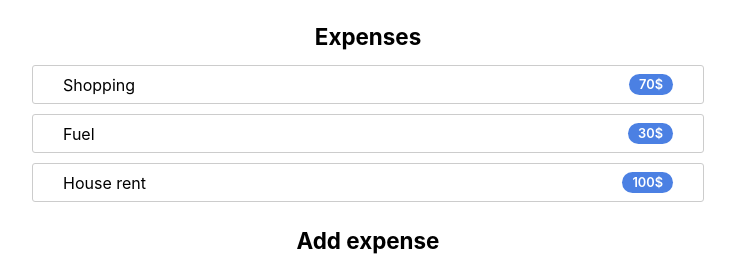
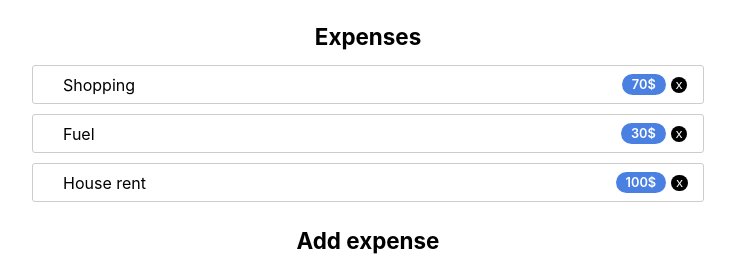
Before and after one commit to TARGEToff/budget-app, a Next.js app: page / in a window 1280 px wide. Shown: the part 130-386 px from the top of the page, without its empty margins (272-1007 px from the left). Built offline with nearby package versions, Linux system fonts and the light colour scheme.

Commit message:
feat: added remove expense button

```diff
--- a/components/molecules/Expense/Expense.js
+++ b/components/molecules/Expense/Expense.js
@@ -7,6 +7,7 @@ const Expense = ({ title, cost }) => (
         <div className={styles.cost}>
             <Paragraph >{cost}$</Paragraph>
         </div>
+        <button className={styles.button}>x</button>
     </div>
 );
 
--- a/components/molecules/Expense/Expense.module.scss
+++ b/components/molecules/Expense/Expense.module.scss
@@ -1,13 +1,13 @@
 .expense {
     display: grid;
-    grid-template-columns: 15fr 1fr;
+    grid-template-columns: 15fr 1fr 1fr;
     align-items: center;
     justify-content: center;
     border: 1px solid #ccc;
     border-radius: 3px;
     width: 42rem;
     margin: 5px;
-    padding: 8px 30px;
+    padding: 8px 0px 8px 30px;
 
     .cost>p {
         background-color: #4b80e3;
@@ -18,4 +18,15 @@
         font-size: 0.8rem;
         font-weight: 600;
     }
+
+
+    .button {
+        background-color: black;
+        border: none;
+        color: white;
+        width: fit-content;
+        padding: 0px 5px 1px;
+        border-radius: 20px;
+        margin-left: 5px;
+    }
 }
```
